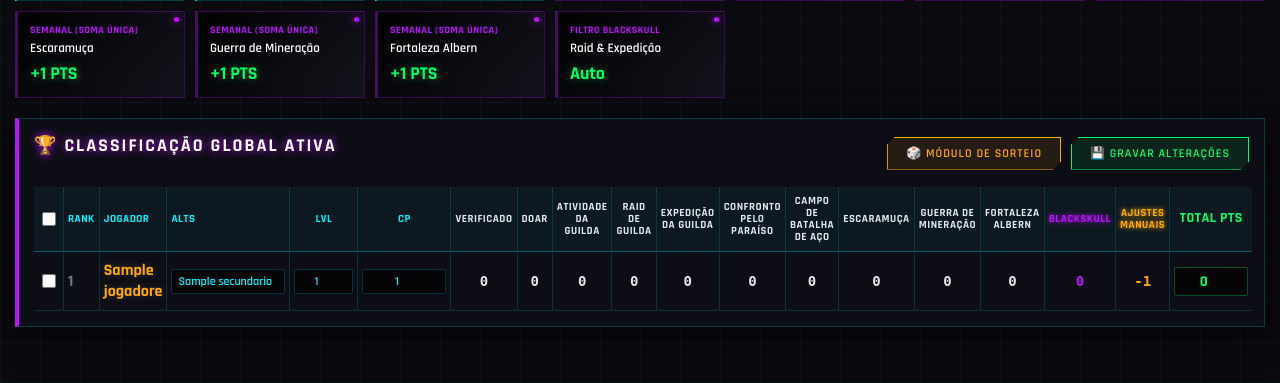
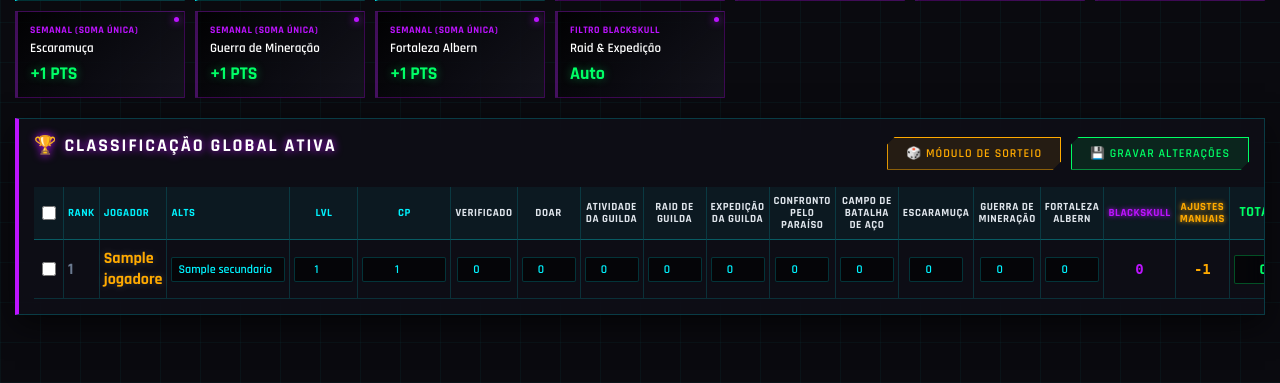
Before and after one commit to Seck1993/vortex, a Flask app: page / in a window 1280 px wide. Shown: the part 258-641 px from the top of the page. Run offline with Flask 3, Linux system fonts and the light colour scheme; the visitor is signed in with stand-in values (Sample User, id 1); tables that the repository leaves empty hold one stand-in row (values such as "Sample post").

Commit message:
Enhance dashboard with row modification tracking
Added visual highlight for modified rows and updated input fields to mark changes.

```diff
--- a/templates/dashboard.html
+++ b/templates/dashboard.html
@@ -3,7 +3,6 @@
 <head>
     <meta charset="UTF-8">
     <title>Guilda Vortex - Command Center</title>
-    <!-- Fonte tecnológica do Google Fonts -->
     <link href="https://fonts.googleapis.com/css2?family=Rajdhani:wght@400;500;600;700&display=swap" rel="stylesheet">
     <style>
         :root {
@@ -92,6 +91,9 @@
         tbody tr { transition: 0.2s; }
         tbody tr:hover { background: rgba(0, 243, 255, 0.08); }
         tbody tr:hover td { border-bottom-color: var(--neon-cyan); }
+
+        /* Destaque visual para linhas alteradas antes de salvar */
+        tr.linha-modificada td { background-color: rgba(0, 255, 102, 0.05); }
 
         .th-evento { color: var(--text-light); }
         .td-evento { color: rgba(255,255,255,0.9); font-family: monospace; font-size: 14px; font-weight: bold;}
@@ -199,7 +201,6 @@
         {% endif %}
     </div>
 
-    <!-- ABA 1: RANKING E GUIA DE PONTOS -->
     <div id="abaRanking" class="tab-content active">
 
         <h3 style="margin-bottom: 10px; font-size: 16px; color: var(--neon-cyan); text-shadow: 0 0 8px rgba(0,243,255,0.4);">
@@ -246,7 +247,6 @@
                         <th style="width: 40px;">LVL</th>
                         <th style="width: 60px;">CP</th>
 
-                        <!-- Colunas Horizontais de Eventos -->
                         {% for c in configuracoes %}
                             <th class="th-evento">{{ c.nome_xml }}</th>
                         {% endfor %}
@@ -271,7 +271,7 @@
                         {% if session.get('logged_in') %}
 
                             {% if user_role == 'admin' %}
-                                <td style="text-align: left;"><input type="text" class="input-edit edit-alts" value="{{ item.alts_str }}" placeholder="Alts..." style="width: 100px; text-align: left;"></td>
+                                <td style="text-align: left;"><input type="text" class="input-edit edit-alts" value="{{ item.alts_str }}" placeholder="Alts..." style="width: 100px; text-align: left;" onchange="this.closest('tr').classList.add('linha-modificada')"></td>
                             {% else %}
                                 <td style="color: var(--text-muted); font-size: 12px; text-align: left;">
                                     {{ item.alts_str or '-' }}
@@ -279,18 +279,22 @@
                                 </td>
                             {% endif %}
 
-                            <!-- Membro e Admin podem editar Level e Poder -->
-                            <td><input type="number" class="input-edit edit-level" value="{{ item.jogador.level }}" style="width: 45px;"></td>
-                            <td><input type="number" class="input-edit edit-poder" value="{{ item.jogador.poder_combate }}" style="width: 70px;"></td>
+                            <td><input type="number" class="input-edit edit-level" value="{{ item.jogador.level }}" style="width: 45px;" onchange="this.closest('tr').classList.add('linha-modificada')"></td>
+                            <td><input type="number" class="input-edit edit-poder" value="{{ item.jogador.poder_combate }}" style="width: 70px;" onchange="this.closest('tr').classList.add('linha-modificada')"></td>
 
                             {% for c in configuracoes %}
-                                <td class="td-evento">{{ item.atividades.get(c.nome_xml, 0) }}</td>
+                                {% if user_role == 'admin' %}
+                                    <td><input type="number" class="input-edit edit-evento" data-evento="{{ c.nome_xml }}" value="{{ item.atividades.get(c.nome_xml, 0) }}" style="width: 40px; text-align: center;" onchange="this.closest('tr').classList.add('linha-modificada')"></td>
+                                {% else %}
+                                    <td class="td-evento">{{ item.atividades.get(c.nome_xml, 0) }}</td>
+                                {% endif %}
                             {% endfor %}
+
                             <td class="td-evento" style="color: var(--neon-purple); font-weight: bold;">{{ item.blackskull }}</td>
                             <td class="td-evento" style="color: var(--neon-orange); font-weight: bold;">{{ item.ajustes }}</td>
 
                             {% if user_role == 'admin' %}
-                                <td><input type="number" class="input-edit edit-pontos" value="{{ item.pontos }}" style="width: 60px;"></td>
+                                <td><input type="number" class="input-edit edit-pontos" value="{{ item.pontos }}" style="width: 60px;" onchange="this.closest('tr').classList.add('linha-modificada')"></td>
                             {% else %}
                                 <td style="color: var(--neon-green); font-weight: 700; font-size: 18px; text-shadow: 0 0 10px rgba(0,255,102,0.3);">
                                     {{ item.pontos }}
@@ -322,7 +326,6 @@
         </div>
     </div>
 
-    <!-- ABA 2: HISTÓRICO DE VENCEDORES -->
     <div id="abaSorteio" class="tab-content">
         <div class="table-container" style="border-left-color: var(--neon-orange);">
             <div style="display: flex; justify-content: space-between; align-items: center; margin-bottom: 15px;">
@@ -366,7 +369,6 @@
         </div>
     </div>
 
-    <!-- NOVA ABA: SORTEIO ITEMS "MEME" -->
     <div id="abaMeme" class="tab-content">
         {% if user_role == 'admin' %}
         <div style="background: rgba(0,0,0,0.4); padding: 20px; border: 1px solid var(--neon-cyan); margin-bottom: 20px; border-radius: 4px; box-shadow: inset 0 0 20px rgba(0, 243, 255, 0.05);">
@@ -438,10 +440,8 @@
         </div>
     </div>
 
-    <!-- ABAS RESTRITAS AO ADMIN -->
     {% if user_role == 'admin' %}
 
-    <!-- ABA 3: CONFIGURAÇÃO DE PONTOS -->
     <div id="abaConfig" class="tab-content">
         <div style="background: rgba(0,0,0,0.6); padding: 20px; border: 1px solid var(--neon-purple); border-radius: 4px; margin-bottom: 20px; display: flex; gap: 15px; align-items: flex-end; flex-wrap: wrap; box-shadow: inset 0 0 20px rgba(188, 19, 254, 0.1);">
             <div>
@@ -488,7 +488,6 @@
         </div>
     </div>
 
-    <!-- ABA 4: LOG DE UPLOADS -->
     <div id="abaLogs" class="tab-content">
         <div class="table-container">
             <div style="display: flex; justify-content: space-between; align-items: center; margin-bottom: 15px;">
@@ -526,13 +525,7 @@
             <p style="font-size: 12px; color: var(--neon-orange); margin-top: 10px;">Atenção: Ao excluir um log de arquivo XML, os pontos inseridos na data serão revertidos. Para Excel (Status), o log será removido mas você deverá corrigir Level e CP manualmente na tabela.</p>
         </div>
     </div>
-    {% endif %} <!-- FIM ÁREA ADMIN -->
-
-
-    <!-- ================= MODAIS OVERLAYS ================= -->
-
-    <!-- Modal Login -->
-    <div id="modalLogin" class="modal-overlay">
+    {% endif %} <div id="modalLogin" class="modal-overlay">
         <div class="modal-content" style="width: 400px; text-align: center; border-color: var(--neon-red); padding: 25px;">
             <h2 style="margin-top: 0; color: var(--neon-red); text-shadow: 0 0 10px rgba(255,0,60,0.5);">Acesso Restrito</h2>
             <p style="color: var(--text-muted); font-size: 13px;">Insira a credencial root ou de membro para modificar parâmetros.</p>
@@ -544,7 +537,6 @@
         </div>
     </div>
 
-    <!-- Modal Importação -->
     {% if user_role == 'admin' %}
     <div id="modalImportacao" class="modal-overlay">
         <div class="modal-content">
@@ -553,7 +545,6 @@
                 <button onclick="fecharModal('modalImportacao')" style="background: transparent; border: none; color: var(--neon-cyan); cursor: pointer; font-size: 24px; transition: 0.2s;">&times;</button>
             </div>
 
-            <!-- OPÇÃO 1: XML DE PONTOS -->
             <div style="border: 1px solid rgba(0, 243, 255, 0.3); padding: 15px; border-radius: 4px; margin-bottom: 20px; background: rgba(0, 243, 255, 0.02);">
                 <h3 style="margin-top: 0; color: var(--neon-cyan); font-size: 15px;">1. Injetar Matriz de Pontos (XML)</h3>
 
@@ -575,7 +566,6 @@
                 </form>
             </div>
 
-            <!-- OPÇÃO 2: EXCEL DE STATUS -->
             <div style="border: 1px solid rgba(0, 255, 102, 0.3); padding: 15px; border-radius: 4px; margin-bottom: 15px; background: rgba(0, 255, 102, 0.02);">
                 <h3 style="margin-top: 0; color: var(--neon-green); font-size: 15px;">2. Sincronizar Atributos (.XLSX)</h3>
                 <p style="font-size: 12px; color: var(--text-muted); margin-bottom: 10px;">Módulo de leitura: Nomes, Level e CP (Apenas Guilda Principal).</p>
@@ -589,18 +579,15 @@
                 </form>
             </div>
 
-            <!-- Área de Preview do XML -->
             <div id="areaPreview" style="display: none; border-top: 1px solid var(--neon-cyan); padding-top: 20px;">
 
-                <!-- NOVO: Filtro de Eventos -->
                 <div id="areaFiltroEventos" style="margin-bottom: 15px; background: rgba(0, 243, 255, 0.05); padding: 15px; border: 1px solid var(--glass-border); border-radius: 4px;">
                     <h3 style="margin-top: 0; color: var(--neon-cyan); font-size: 15px; display: flex; align-items: center; gap: 8px;">
                         <span style="font-size: 18px;">☑</span> Autorização de Pontuação
                     </h3>
                     <p style="font-size: 12px; color: var(--text-light); margin-bottom: 15px;">Selecione abaixo quais eventos identificados no banco de dados devem ter seus pontos contabilizados. Eventos diários (Verificado, Doar, Atividade da Guilda) já vêm marcados por padrão.</p>
                     <div id="listaEventosEncontrados" style="display: flex; flex-wrap: wrap; gap: 10px;">
-                        <!-- Preenchido via JS -->
-                    </div>
+                        </div>
                 </div>
 
                 <h3 style="margin-top: 0; font-size: 15px; color: var(--neon-cyan);">Resultado do Escaneamento (Jogadores)</h3>
@@ -623,7 +610,6 @@
         </div>
     </div>
 
-    <!-- Modal Roleta -->
     <div id="modalRoleta" class="modal-overlay" style="z-index: 110;">
         <div class="modal-content" style="border-color: var(--neon-orange); text-align: center; width: 450px;">
             <h2 style="color: var(--neon-orange); font-size: 24px; margin-bottom: 10px; text-shadow: 0 0 15px rgba(255,170,0,0.5);">GERADOR QUÂNTICO</h2>
@@ -637,7 +623,6 @@
     </div>
     {% endif %}
 
-    <!-- ================= SCRIPTS ================= -->
     <script>
         function trocarAba(abaId, elementoBtn) {
             document.querySelectorAll('.tab-content').forEach(tab => tab.classList.remove('active'));
@@ -836,15 +821,30 @@
         }
 
         async function salvarEdicoes() {
-            const linhasTabela = document.querySelectorAll('tr[data-jogador-id]');
+            // Busca APENAS as linhas que o usuário atual modificou na tela
+            const linhasModificadas = document.querySelectorAll('tr.linha-modificada');
+
+            if (linhasModificadas.length === 0) {
+                alert("Nenhuma alteração detectada para ser salva.");
+                return;
+            }
+
             let jogadoresData = [];
-            linhasTabela.forEach(linha => {
+            linhasModificadas.forEach(linha => {
+                let eventos = {};
+
+                // Coleta os valores de cada evento editado
+                linha.querySelectorAll('.edit-evento').forEach(input => {
+                    eventos[input.getAttribute('data-evento')] = input.value;
+                });
+
                 jogadoresData.push({
                     id: linha.getAttribute('data-jogador-id'),
-                    alts: linha.querySelector('.edit-alts').value,
+                    alts: linha.querySelector('.edit-alts') ? linha.querySelector('.edit-alts').value : null,
                     level: linha.querySelector('.edit-level').value,
                     poder_combate: linha.querySelector('.edit-poder').value,
-                    pontos: linha.querySelector('.edit-pontos').value
+                    pontos: linha.querySelector('.edit-pontos') ? linha.querySelector('.edit-pontos').value : null,
+                    eventos: eventos
                 });
             });
 
@@ -852,9 +852,15 @@
                 const response = await fetch('/api/editar-jogadores', {
                     method: 'POST', headers: { 'Content-Type': 'application/json' }, body: JSON.stringify({ jogadores: jogadoresData })
                 });
-                if (response.ok) { alert("Sincronização concluída."); window.location.reload(); }
-                else { alert('Falha ao gravar.'); }
-            } catch (error) { alert('Erro de rede.'); }
+                if (response.ok) {
+                    alert("Sincronização concluída apenas para as modificações feitas!");
+                    window.location.reload();
+                } else {
+                    alert('Falha ao gravar alterações.');
+                }
+            } catch (error) {
+                alert('Erro de rede.');
+            }
         }
 
         function toggleTodosSorteio(source) {
```
